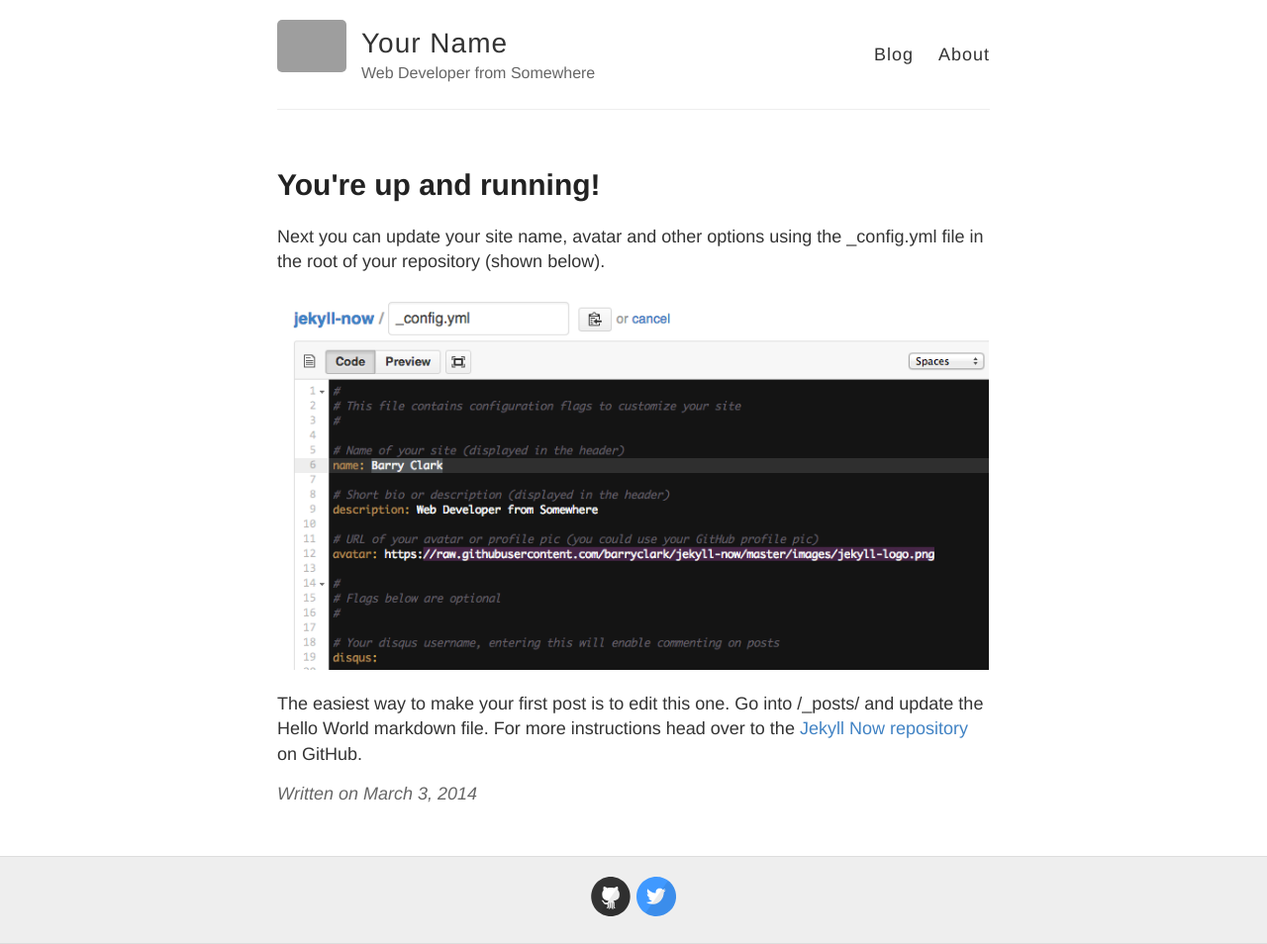
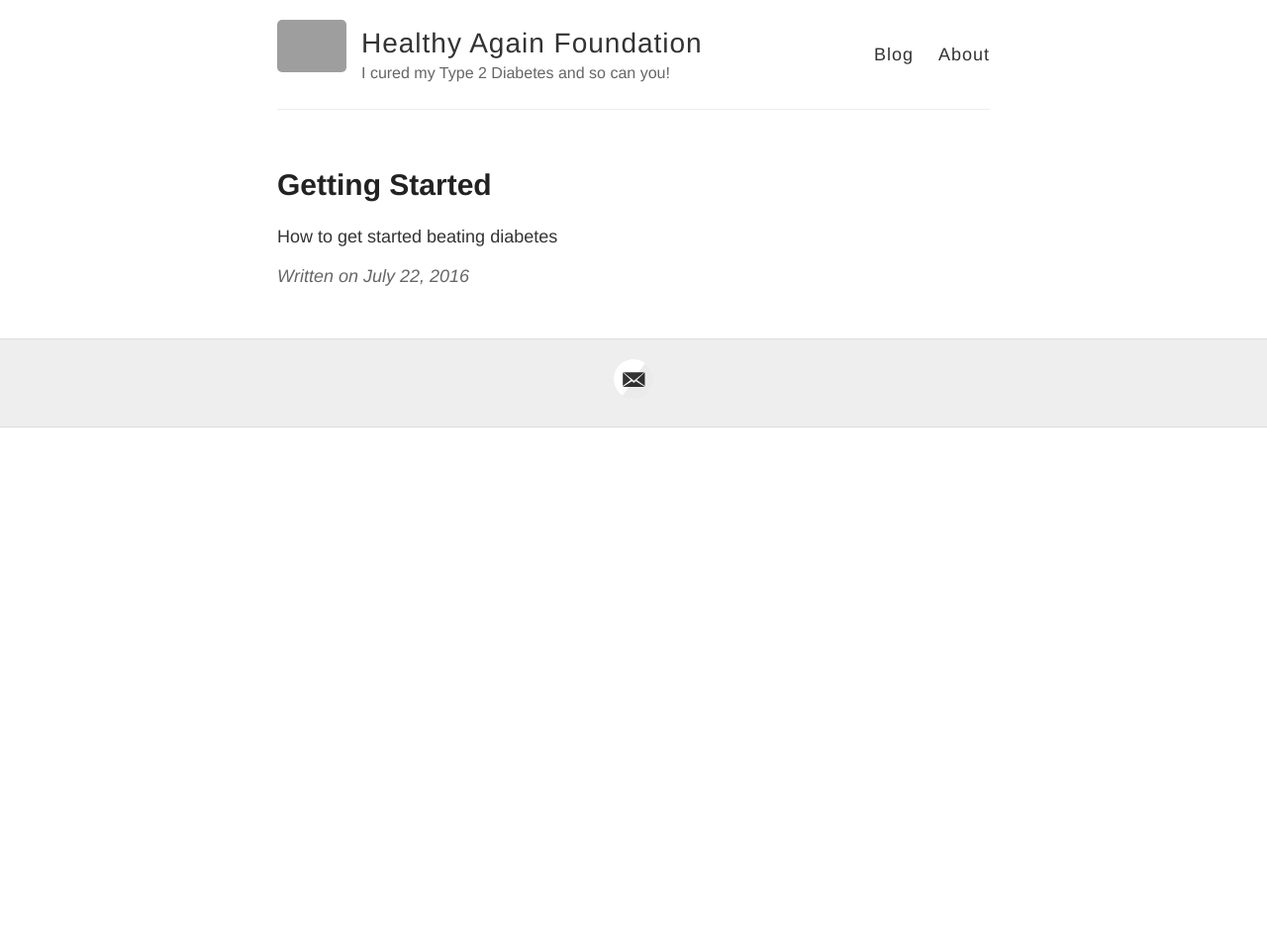
Before and after one commit to worthingtonjg/healthyagainfoundation, a Jekyll site: the page built from _posts/2016-07-22-Hello-World.md, in a window 1280 px wide. Shown: the whole page at 99% size. Built offline with Jekyll 4.4.1, drawn with Linux system fonts in a browser that asks for light colours; after the commit the page ends 900 px from its top, so only the background shows below that; grey boxes are pictures that could not be loaded.

Commit message:
test post

```diff
--- a/_config.yml
+++ b/_config.yml
@@ -3,10 +3,10 @@
 #
 
 # Name of your site (displayed in the header)
-name: Your Name
+name: Healthy Again Foundation
 
 # Short bio or description (displayed in the header)
-description: Web Developer from Somewhere
+description: I cured my Type 2 Diabetes and so can you!
 
 # URL of your avatar or profile pic (you could use your GitHub profile pic)
 avatar: https://raw.githubusercontent.com/barryclark/jekyll-now/master/images/jekyll-logo.png
@@ -18,15 +18,15 @@ avatar: https://raw.githubusercontent.com/barryclark/jekyll-now/master/images/je
 # Includes an icon in the footer for each username you enter
 footer-links:
   dribbble:
-  email:
+  email: worthingtonjg@gmail.com
   facebook:
   flickr:
-  github: barryclark/jekyll-now
+  github:
   instagram:
   linkedin:
   pinterest:
   rss: # just type anything here for a working RSS icon
-  twitter: jekyllrb
+  twitter:
   stackoverflow: # your stackoverflow profile, e.g. "users/50476/bart-kiers"
   youtube: # channel/<your_long_string> or user/<user-name>
   googleplus: # anything in your profile username that comes after plus.google.com/
@@ -41,13 +41,13 @@ google_analytics:
 
 # Your website URL (e.g. http://barryclark.github.io or http://www.barryclark.co)
 # Used for Sitemap.xml and your RSS feed
-url:
+url: www.healthyagainfoundation.com
 
 # If you're hosting your site at a Project repository on GitHub pages
 # (http://yourusername.github.io/repository-name)
 # and NOT your User repository (http://yourusername.github.io)
 # then add in the baseurl here, like this: "/repository-name"
-baseurl: ""
+baseurl: "/healthyagainfoundation"
 
 #
 # !! You don't need to change any of the configuration flags below !!
--- a/_posts/2014-3-3-Hello-World.md
+++ /dev/null
@@ -1,10 +0,0 @@
----
-layout: post
-title: You're up and running!
----
-
-Next you can update your site name, avatar and other options using the _config.yml file in the root of your repository (shown below).
-
-![_config.yml]({{ site.baseurl }}/images/config.png)
-
-The easiest way to make your first post is to edit this one. Go into /_posts/ and update the Hello World markdown file. For more instructions head over to the [Jekyll Now repository](https://github.com/barryclark/jekyll-now) on GitHub.
--- /dev/null
+++ b/_posts/2016-07-22-Hello-World.md
@@ -0,0 +1,6 @@
+---
+layout: post
+title: Getting Started
+---
+
+How to get started beating diabetes
```
